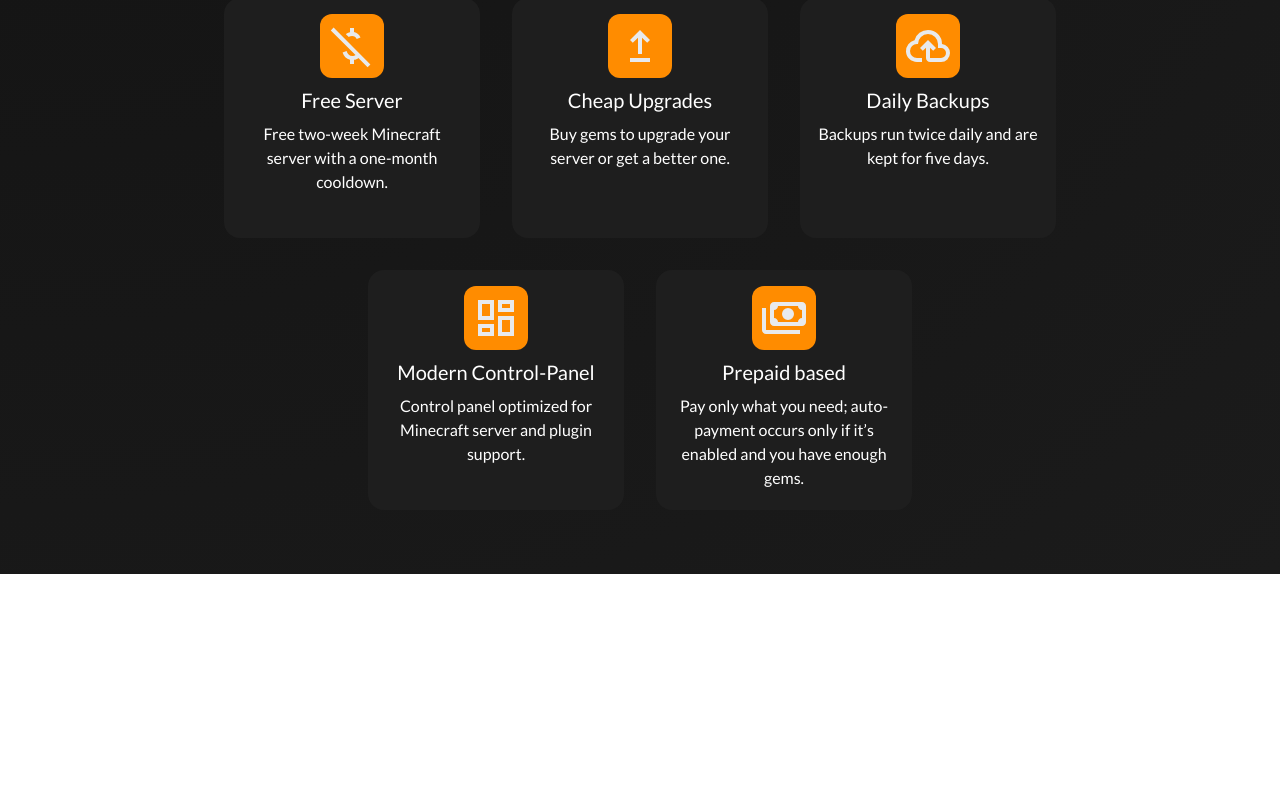
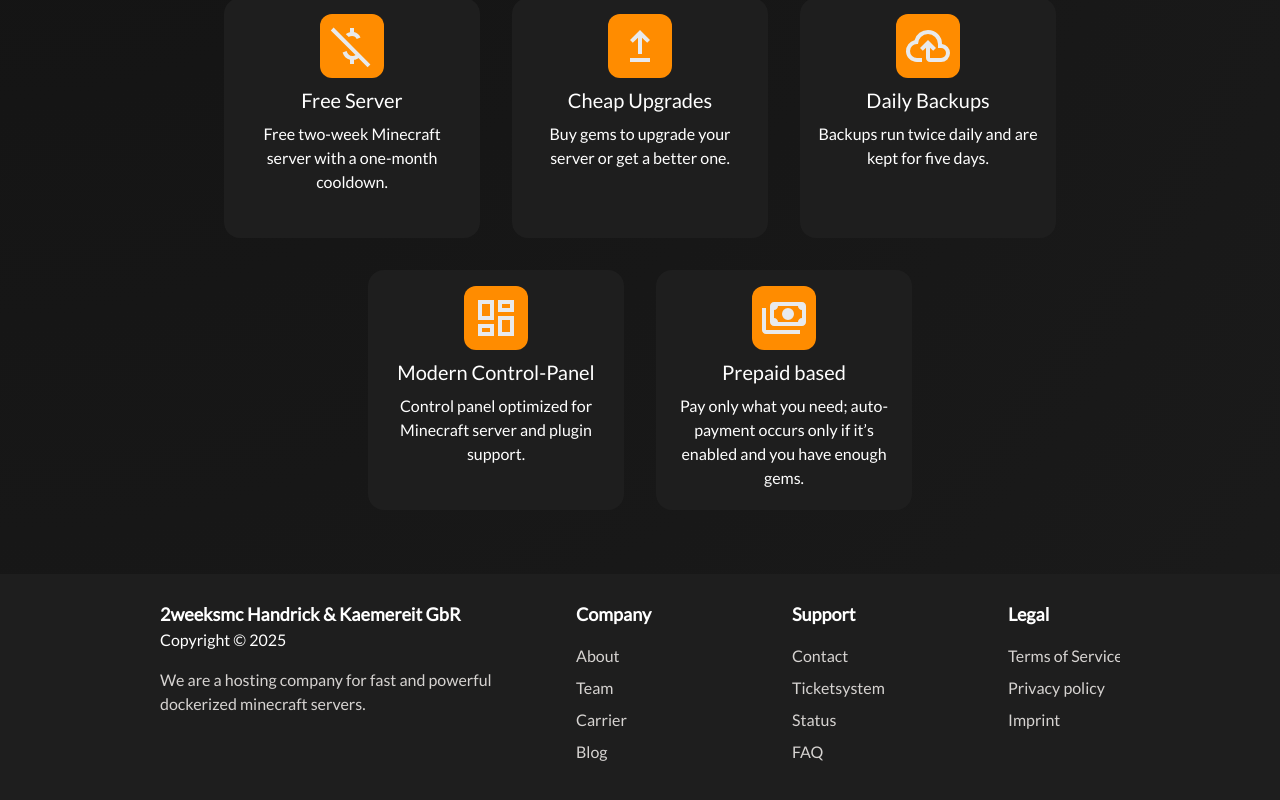
Before and after one commit to 2weeksmc/website, a Vue app: page / in a window 1280 px wide. Shown: the part 546-1346 px from the top of the page. Before the commit the page ends 1120 px from the top, so only its background shows below. Built offline with nearby package versions, Linux system fonts and the light colour scheme.

Commit message:
added footer

```diff
--- a/src/App.vue
+++ b/src/App.vue
@@ -1,9 +1,11 @@
 <script setup lang="ts">
 import { RouterView } from 'vue-router'
 import HeaderComponent from './components/HeaderComponent.vue'
+import FooterComponent from '@/components/FooterComponent.vue'
 </script>
 
 <template>
   <HeaderComponent />
   <RouterView />
+  <FooterComponent />
 </template>
--- /dev/null
+++ b/src/components/FooterComponent.vue
@@ -0,0 +1,31 @@
+<template>
+  <div class="w-full h-64 flex justify-center items-center bg-[#1E1E1E] text-stone-300">
+    <div class="w-3/4 h-full grid items-center grid-flow-col auto-cols-auto gap-4">
+      <div class="w-100 h-4/5 flex flex-col">
+        <p class="text-white text-lg font-semibold">2weeksmc Handrick & Kaemereit GbR</p>
+        <p class="mb-4 text-white">Copyright &copy; 2025</p>
+        <p>We are a hosting company for fast and powerful dockerized minecraft servers.</p>
+      </div>
+      <div class="w-50 h-4/5 flex flex-col gap-2">
+        <p class="mb-2 text-white text-lg font-semibold">Company</p>
+        <p>About</p>
+        <p>Team</p>
+        <p>Carrier</p>
+        <p>Blog</p>
+      </div>
+      <div class="w-50 h-4/5 flex flex-col gap-2">
+        <p class="mb-2 text-white text-lg font-semibold">Support</p>
+        <p>Contact</p>
+        <p>Ticketsystem</p>
+        <p>Status</p>
+        <p>FAQ</p>
+      </div>
+      <div class="w-50 h-4/5 flex flex-col gap-2">
+        <p class="mb-2 text-white text-lg font-semibold">Legal</p>
+        <p>Terms of Service</p>
+        <p>Privacy policy</p>
+        <p>Imprint</p>
+      </div>
+    </div>
+  </div>
+</template>
```
